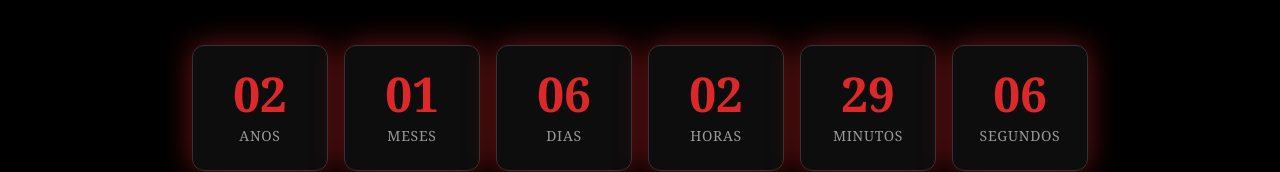
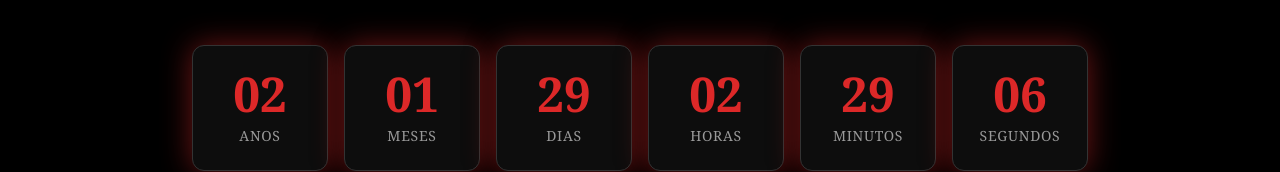
Before and after one commit to YamSantosGX/Ourlife, a React (Vite) app: page / in a window 1280 px wide. Shown: the part 484-656 px from the top of the page. Built offline with nearby package versions, Linux system fonts and the light colour scheme; no server answers; the database is empty; the HTML template or start-up script is replaced by a standard one.

Commit message:
Revert date change

```diff
--- a/src/components/TimeCounter.tsx
+++ b/src/components/TimeCounter.tsx
@@ -20,7 +20,7 @@ const TimeCounter = () => {
   });
 
   useEffect(() => {
-    const startDate = new Date("2023-09-29T00:00:00");
+    const startDate = new Date("2023-09-06T00:00:00");
 
     const calculateTime = () => {
       const now = new Date();
```
